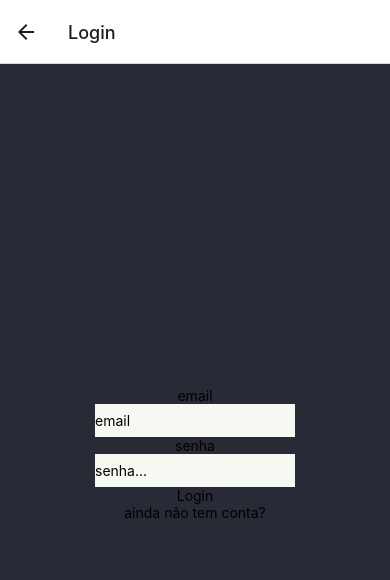
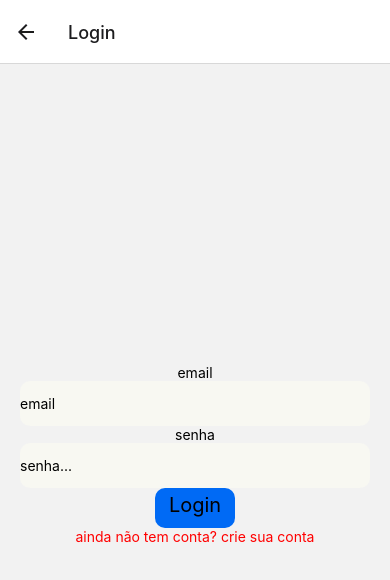
Before and after one commit to eduardonakaidev/iam-app, a React Native app: screen /Login in a window 390 px wide. Shown: the top 580 px of the page. Built offline with nearby package versions, Linux system fonts and the light colour scheme.

Commit message:
atualizei para pastas

```diff
--- a/src/Styles/Styles.js
+++ b/src/Styles/Styles.js
@@ -6,22 +6,15 @@ const Styles = StyleSheet.create({
         flex:1,
         justifyContent:'center',
         alignItems:'center',
-        backgroundColor:'#282a36',
-
-
+        padding:20,
+        flexDirection:'column'
     },
     Inputs:{
         backgroundColor:'#f8f8f2',
-        width: 200,
-        paddingVertical:8 ,
-
-
-
-
-
+        width:350,
+        height:45,
+        borderRadius:10,
     },
-
-
 });
 
 
--- /dev/null
+++ b/src/pages/Login/StylesLocal.js
@@ -0,0 +1,25 @@
+import react from "react";
+import {StyleSheet} from  "react-native";
+
+const StylesLocal = StyleSheet.create({
+    LoginOpacity:{
+        backgroundColor:'#006AF5',
+        padding:5,
+        borderRadius:10,
+        height:40,
+        width:80,
+        alignItems:'center',
+
+
+
+    },
+    LoginText:{
+        fontSize:20,
+    },
+    TextCriarConta:{
+        color:'red',
+    },
+
+});
+
+export default StylesLocal
--- a/src/pages/LoginScreen.js
+++ b/src/pages/Login/index.js
@@ -1,7 +1,7 @@
 import react from "react";
 import {View,Text,Button,TextInput, TouchableOpacity } from 'react-native';
-import Styles from '../Styles/Styles'
-
+import Styles from '../../Styles/Styles'
+import StylesLocal from './StylesLocal'
 
 
 export default function LoginScreen({navigation}){
@@ -12,11 +12,13 @@ export default function LoginScreen({navigation}){
             <TextInput style={Styles.Inputs} placeholder="email" />
             <Text>senha</Text>
             <TextInput style={Styles.Inputs}  placeholder="senha..." />
-            <TouchableOpacity onPress={()=> navigation.navigate('Home')}>
-                <Text>Login</Text>
+            <TouchableOpacity style={StylesLocal.LoginOpacity} onPress={()=> navigation.navigate('Home')}>
+                <Text style={StylesLocal.LoginText}>Login</Text>
             </TouchableOpacity>
+
             <TouchableOpacity  onPress={()=> navigation.navigate('Sign')}>
-                <Text>ainda não tem conta?</Text>
+                <Text style={StylesLocal.TextCriarConta}>ainda não tem conta? crie sua conta</Text>
+
             </TouchableOpacity>
         </View>
     );
--- /dev/null
+++ b/src/pages/Sign/StylesLocal.js
@@ -0,0 +1,20 @@
+import react from "react";
+import {StyleSheet} from  "react-native";
+
+const StylesLocal = StyleSheet.create({
+    CriarContaButton:{
+        backgroundColor:'#006AF5',
+        padding:5,
+        borderRadius:10,
+        height:40,
+        width:120,
+        alignItems:'center',
+
+    },
+    TextCriarContaButton:{
+        fontSize:20,
+    }
+
+});
+
+export default StylesLocal
--- /dev/null
+++ b/src/pages/Sign/index.js
@@ -0,0 +1,28 @@
+import react from "react";
+import {View,Text,Button, TextInput,TouchableOpacity} from 'react-native';
+import Styles from "../../Styles/Styles";
+import StylesLocal from './StylesLocal'
+
+
+
+
+export default function SignScreen({navigation}){
+    return(
+        <View style={Styles.container}>
+            <Text>Email</Text>
+            <TextInput style={Styles.Inputs}  placeholder="email"/>
+            <Text>Nome Completo</Text>
+            <TextInput style={Styles.Inputs} placeholder="nome"/>
+            <Text>Senha</Text>
+            <TextInput style={Styles.Inputs} secureTextEntry={true}  placeholder="senha"/>
+            <TouchableOpacity style={StylesLocal.CriarContaButton}  onPress={()=> navigation.navigate('Login')}>
+                <Text style={StylesLocal.TextCriarContaButton}>Criar conta</Text>
+            </TouchableOpacity>
+
+            <TouchableOpacity onPress={()=> navigation.navigate('Login')}>
+                <Text> ja possui uma conta ? faça Login</Text>
+
+            </TouchableOpacity>
+        </View>
+    );
+}
--- a/src/pages/SignScreen.js
+++ /dev/null
@@ -1,17 +0,0 @@
-import react from "react";
-import {View,Text,Button, TextInput} from 'react-native';
-import Styles from "../Styles/Styles";
-
-
-
-
-export default function SignScreen({navigation}){
-    return(
-        <View style={Styles.container}>
-            <TextInput style={Styles.Inputs}  placeholder="email"/>
-            <TextInput style={Styles.Inputs} placeholder="nome"/>
-            <TextInput style={Styles.Inputs} secureTextEntry={true}  placeholder="senha"/>
-            <Button title="criar conta" onPress={()=> navigation.navigate('Login')}/>
-        </View>
-    );
-}
--- /dev/null
+++ b/src/pages/Welcome/StylesLocal.js
@@ -0,0 +1,8 @@
+import react from "react";
+import {StyleSheet} from  "react-native";
+
+const StylesLocal = StyleSheet.create({
+
+});
+
+export default StylesLocal
--- /dev/null
+++ b/src/pages/Welcome/index.js
@@ -0,0 +1,25 @@
+import react from "react";
+import { View, Text, Image, Button, TouchableOpacity } from 'react-native';
+import Styles from '../../Styles/Styles'
+import StylesLocal from './StylesLocal'
+
+export default function Welcome({ navigation }) {
+    return (
+        <View style={Styles.container}>
+            <Text>bem vindo ao app</Text>
+            <TouchableOpacity  onPress={() => navigation.navigate('Login')}>
+                <Text>Login</Text>
+
+            </TouchableOpacity>
+
+            <TouchableOpacity onPress={() => navigation.navigate('Sign')} >
+                <Text>Crie sua conta</Text>
+            </TouchableOpacity>
+
+        </View>
+    );
+
+
+
+
+}
--- a/src/pages/WelcomeScreen.js
+++ /dev/null
@@ -1,19 +0,0 @@
-import react from "react";
-import { View, Text, Image, Button, TouchableOpacity } from 'react-native';
-import Styles from '../Styles/Styles'
-
-export default function Welcome({ navigation }) {
-    return (
-        <View style={Styles.container}>
-            <Text>Welcome you app</Text>
-            <Button title="Login" onPress={() => navigation.navigate('Login')}/>
-
-            <Button title="criar conta" onPress={() => navigation.navigate('Sign')} />
-
-        </View>
-    );
-
-
-
-
-}
--- /dev/null
+++ b/src/pages/home/StylesLocal.js
@@ -0,0 +1,9 @@
+import react from "react";
+import {StyleSheet} from  "react-native";
+
+const StylesLocal = StyleSheet.create({
+
+
+});
+
+export default StylesLocal
--- a/src/pages/HomeScreen.js
+++ b/src/pages/home/index.js
@@ -1,7 +1,7 @@
 import react from "react";
 import {View,Text,Button } from 'react-native';
-import Styles from '../Styles/Styles';
-
+import Styles from '../../Styles/Styles';
+import StylesLocal from './StylesLocal'
 export default function Home(){
     return(
         <View style={Styles.container} >
```
Also changed, not shown: src/routes/Routes.js (+4 -4 lines).
